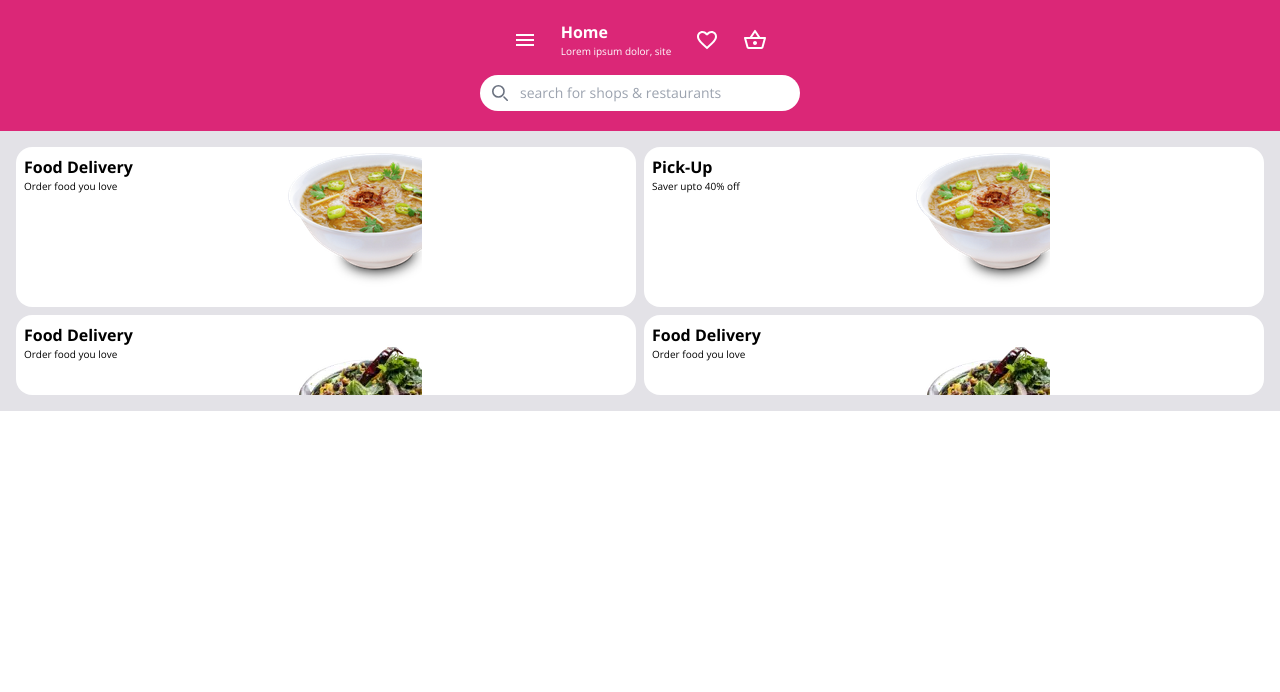
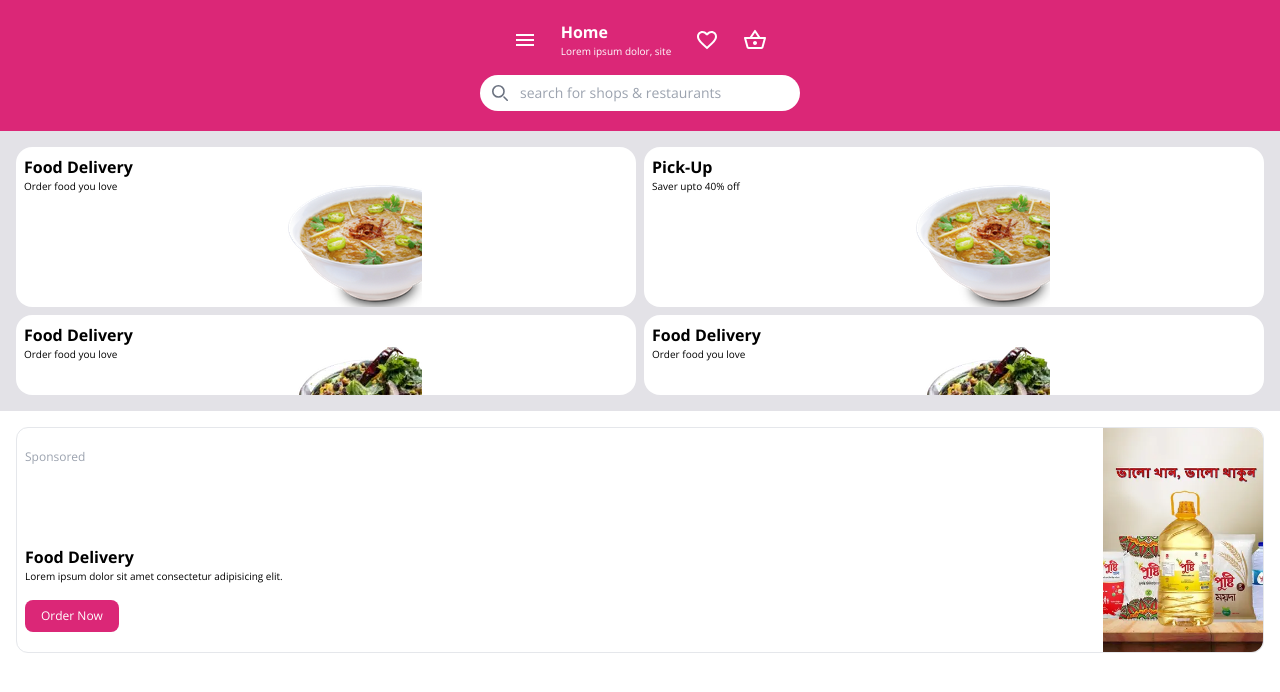
Before and after one commit to Jubayer-K/food-panda-page, a plain HTML site: page index.html in a window 1280 px wide. Drawn offline with nearby package versions, Linux system fonts and the light colour scheme.

Commit message:
added sponsored  section

```diff
--- a/index.html
+++ b/index.html
@@ -62,11 +62,11 @@
 
         <div class="bg-[#E3E2E7]">
             <div class="p-4 grid grid-cols-2 gap-2">
-                <div class="header-card bg-white rounded-2xl p-2 w-full h-40">
+                <div class="header-card bg-white rounded-2xl p-2 w-full h-40 bg-top">
                     <p class="text-base font-bold text-nowrap">Food Delivery</p>
                     <p class="text-[10px]">Order food you love</p>
                 </div>
-                <div class="header-card bg-white rounded-2xl p-2 w-full h-40">
+                <div class="header-card bg-white rounded-2xl p-2 w-full h-40 bg-top">
                     <p class="text-base font-bold text-nowrap">Pick-Up</p>
                     <p class="text-[10px]">Saver upto 40% off</p>
                 </div>
@@ -85,8 +85,22 @@
     <main>
         <!-- sponsor section -->
         <section>
-            <div>
-
+            <div class="p-4">
+                <div class="flex gap-4 justify-between items-center rounded-xl border">
+                    <div class="p-2 flex flex-col gap-[80px]">
+                        <div>
+                            <p class="text-gray-400 text-xs">Sponsored</p>
+                        </div>
+                        <div >
+                            <p class="text-base font-bold text-nowrap">Food Delivery</p>
+                            <p class="text-[10px]">Lorem ipsum dolor sit amet consectetur adipisicing elit.</p>
+                            <button class="py-2 px-4 bg-pink-600 rounded-lg text-white text-xs mt-4">Order Now</button>
+                        </div>
+                    </div>
+                    <div>
+                        <img class="rounded-e-xl w-40 h-56 object-cover" src="images/sponsor.png" alt="">
+                    </div>
+                </div>
             </div>
         </section>
 
--- a/style.css
+++ b/style.css
@@ -4,7 +4,6 @@
 
 .header-card{
     background-image: url('images/header.png');
-    background-position: bottom;
     background-repeat: no-repeat;
 
 }
@@ -13,3 +12,8 @@
     background-repeat: no-repeat;
 
 }
+
+.sponsor-container{
+    background-image: url('images/sponsor.png');
+    background-repeat: no-repeat;
+}
```
Also changed, not shown: images/sponsor.png (added).
